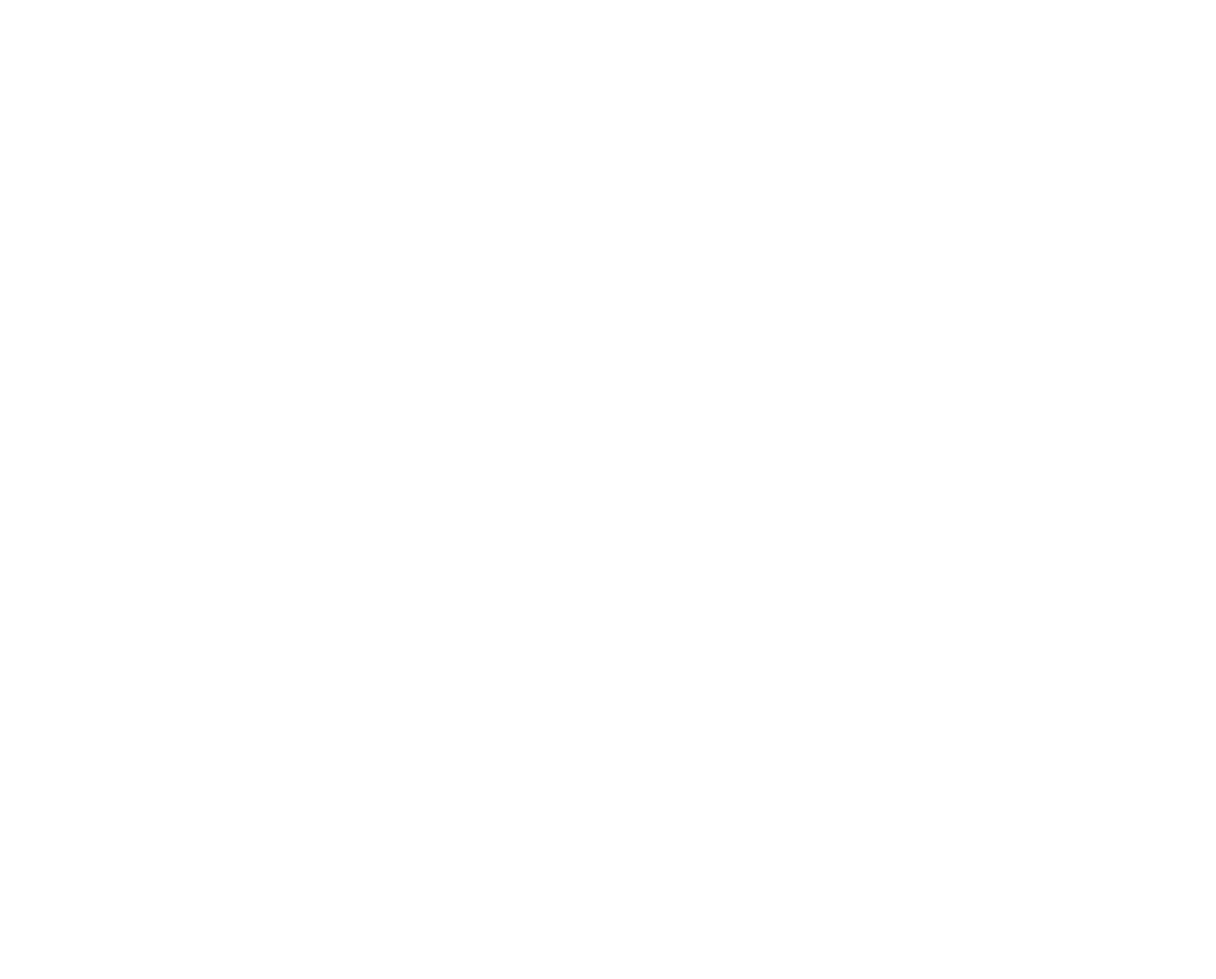
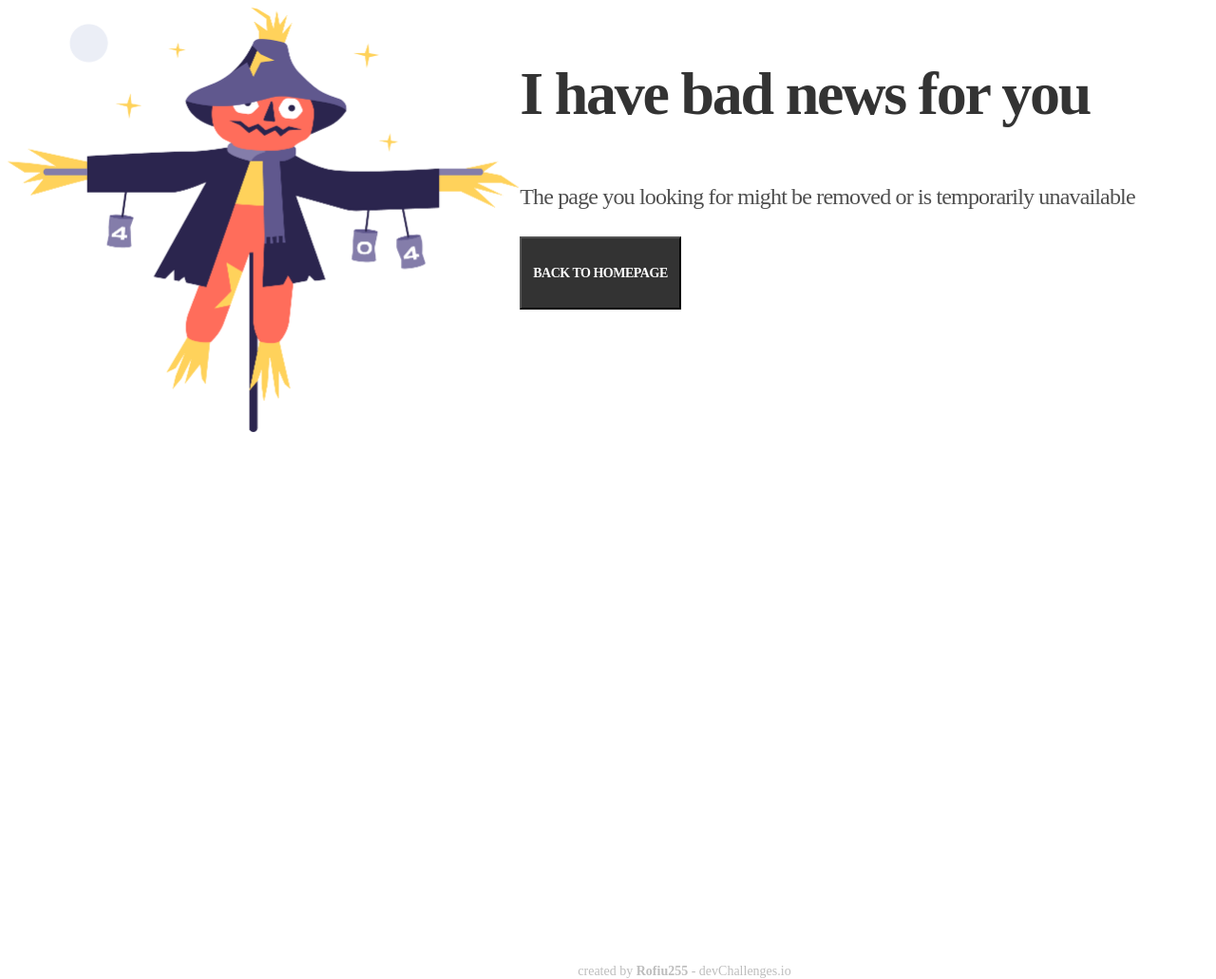
Before and after one commit to Rofiu255/404-not-found, a plain HTML site: page index.html in a window 1280 px wide. Shown: the whole page at 95% size. Before the commit the page ends 800 px from the top, so only its background shows below. Drawn offline with Linux system fonts and the light colour scheme; files whose address does not match are found by name.

Commit message:
a new commit

```diff
--- a/index.css
+++ b/index.css
@@ -0,0 +1,113 @@
+/* @media (max-width: 200px) {
+  #div2 {
+  }
+} */
+
+/* #div2 {
+  width: 586px;
+  height: 190px;
+  left: 735px;
+  top: 24.54%;
+}
+
+#div1 {
+  left: 5.35%;
+  right: 57.21%;
+  top: 24.54%;
+  bottom: 34.03%;
+} */
+
+/* The page you are looking for might be removed or is temporarily unavailable */
+.para1 {
+  font-family: "Space Mono";
+  font-style: normal;
+  font-weight: 400;
+  font-size: 24px;
+  line-height: 36px;
+  letter-spacing: -0.035em;
+
+  /* Gray 2 */
+
+  color: #4f4f4f;
+}
+
+/* Back to homepage */
+.para2 {
+  font-family: "Space Mono";
+  font-style: normal;
+  font-weight: 700;
+  font-size: 14px;
+  line-height: 21px;
+  /* identical to box height */
+
+  letter-spacing: -0.035em;
+  text-transform: uppercase;
+
+  color: #ffffff;
+}
+
+/* Rectangle 71*/
+
+.btn1 {
+  /* Gray 1 */
+  padding: 12px;
+  background: #333333;
+}
+
+/* Scarecrow */
+
+.img {
+  height: 447.4263916015625px;
+  width: 539.2236938476562px;
+}
+
+/* I have bad news for you */
+.head1 {
+  font-family: "Space Mono";
+  font-style: normal;
+  font-weight: 700;
+  font-size: 64px;
+  line-height: 95px;
+  letter-spacing: -0.035em;
+
+  /* Gray 1 */
+
+  color: #333333;
+}
+
+.footer {
+  /* created by username - devChallenges.io */
+
+  position: absolute;
+  display: flex;
+  justify-content: center;
+  width: 287px;
+  height: 17px;
+  left: 577px;
+  top: 1000px;
+}
+
+.para3 {
+  font-family: "Montserrat";
+  font-style: normal;
+  font-weight: 500;
+  font-size: 14px;
+  line-height: 17px;
+  /* identical to box height */
+
+  text-align: center;
+
+  color: #bdbdbd;
+}
+
+.main-container {
+  display: flex;
+  flex-direction: row;
+
+  font-family: Space Mono;
+  font-size: 24px;
+  font-weight: 400;
+  line-height: 36px;
+  letter-spacing: -0.035em;
+  text-align: left;
+}
--- a/index.html
+++ b/index.html
@@ -4,7 +4,29 @@
     <meta charset="UTF-8" />
     <meta http-equiv="X-UA-Compatible" content="IE=edge" />
     <meta name="viewport" content="width=device-width, initial-scale=1.0" />
+    <link rel="stylesheet" href="index.css" />
     <title>404 Not</title>
   </head>
-  <body></body>
+  <body>
+    <div class="main-container">
+      <div id="div1">
+        <img
+          class="img"
+          src="C:\Users\0WNER\Desktop\Personal-Project\404-not-found\Scarecrow.png"
+          alt="Not Found"
+        />
+      </div>
+      <div id="div2">
+        <h1 class="head1">I have bad news for you</h1>
+        <p class="para1">
+          The page you looking for might be removed or is temporarily
+          unavailable
+        </p>
+        <button class="btn1"><p class="para2">BACK TO HOMEPAGE</p></button>
+      </div>
+    </div>
+    <div class="footer">
+      <p class="para3">created by <b>Rofiu255</b> - devChallenges.io</p>
+    </div>
+  </body>
 </html>
```
Also changed, not shown: Scarecrow.png (added), 1 other file.
